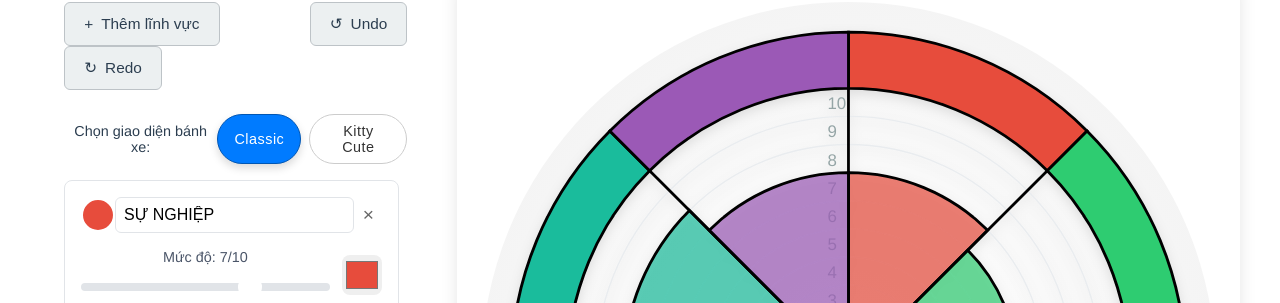
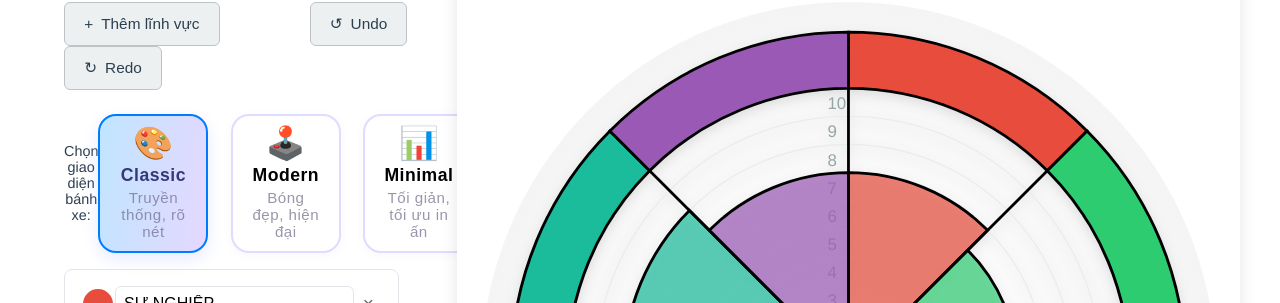
Before and after one commit to longhangoc/vue, a Vue app: page / in a window 1280 px wide. Shown: the part 368-671 px from the top of the page. Built offline with nearby package versions, Linux system fonts and the light colour scheme.

Commit message:
Update HelloWorld.vue

```diff
--- a/src/components/HelloWorld.vue
+++ b/src/components/HelloWorld.vue
@@ -25,11 +25,25 @@
         <!-- Wheel Mode Switch: Segmented Control -->
         <div class="wheel-mode-switch">
           <span class="mode-label">Chọn giao diện bánh xe:</span>
-          <div class="mode-buttons">
+          <div class="mode-buttons fancy-modes">
             <button :class="{'mode-button': true, active: wheelMode==='classic'}"
-                    @click="setWheelMode('classic')">Classic</button>
-            <button :class="{'mode-button': true, active: wheelMode==='cute'}"
-                    @click="setWheelMode('cute')">Kitty Cute</button>
+                    @click="setWheelMode('classic')">
+              <span class="mode-emoji">🎨</span>
+              <span>Classic</span>
+              <small class="mode-caption">Truyền thống, rõ nét</small>
+            </button>
+            <button :class="{'mode-button': true, active: wheelMode==='modern'}"
+                    @click="setWheelMode('modern')">
+              <span class="mode-emoji">🕹️</span>
+              <span>Modern</span>
+              <small class="mode-caption">Bóng đẹp, hiện đại</small>
+            </button>
+            <button :class="{'mode-button': true, active: wheelMode==='minimal'}"
+                    @click="setWheelMode('minimal')">
+              <span class="mode-emoji">📊</span>
+              <span>Minimal</span>
+              <small class="mode-caption">Tối giản, tối ưu in ấn</small>
+            </button>
           </div>
         </div>
 
@@ -186,8 +200,10 @@ export default {
     drawWheel() {
       if (this.wheelMode === 'classic') {
         this.drawClassicWheel();
-      } else if (this.wheelMode === 'cute') {
-        this.drawCuteWheel();
+      } else if (this.wheelMode === 'modern') {
+        this.drawModernWheel();
+      } else if (this.wheelMode === 'minimal') {
+        this.drawMinimalWheel();
       }
     },
     // --- Giao diện Classic ---
@@ -373,114 +389,80 @@ export default {
         svg.appendChild(textEl);
       });
     },
-    // --- Giao diện dễ thương kiểu pastel cute ---
-    drawCuteWheel() {
-      // Pastel sắc nét, dễ nhìn hơn
-      const pastelColors = [ '#f9d2ec', '#a4e2ff', '#fff2b2', '#d1fdff', '#e5ffd8', '#ffe8f0', '#f6dfeb', '#ffd6f6', '#e2d1ff', '#fff0e6', '#bbead7', '#d5ceea'];
-      const cuteIcons = ['🐰','🐻','🦄','🐱','🐥','🍭','🥑','🌸','🎀','🍉','🧸','🦊'];
+    // --- Giao diện Minimal ---
+    drawMinimalWheel() {
       const svg = this.$refs.wheelSvg;
       const centerX = 250, centerY = 250;
       const maxRadius = 200;
       svg.innerHTML = '';
-      // Nền trắng sữa
-      const bg = document.createElementNS("http://www.w3.org/2000/svg", "circle");
-      bg.setAttribute("cx", centerX);
-      bg.setAttribute("cy", centerY);
-      bg.setAttribute("r", maxRadius + 28);
-      bg.setAttribute("fill", "#fffcfa");
-      svg.appendChild(bg);
-      // Vẽ vòng ngoài nhẹ
+      // Vẽ các vòng tròn dashed
       for (let i = 1; i <= 10; i++) {
         const circle = document.createElementNS("http://www.w3.org/2000/svg", "circle");
         circle.setAttribute("cx", centerX);
         circle.setAttribute("cy", centerY);
         circle.setAttribute("r", maxRadius * i / 10);
         circle.setAttribute("fill", "none");
-        circle.setAttribute("stroke", '#f3e7f0');
-        circle.setAttribute("stroke-width", "2");
+        circle.setAttribute("stroke", "#ccc");
+        circle.setAttribute("stroke-dasharray", "4 2");
+        circle.setAttribute("stroke-width", "1");
         svg.appendChild(circle);
       }
-      // Vẽ các sector
       const angleStep = (2 * Math.PI) / this.areas.length;
       this.areas.forEach((area, i) => {
-        const pastel = pastelColors[i % pastelColors.length];
-        const icon = cuteIcons[i % cuteIcons.length];
-        const startAngle = i * angleStep - Math.PI/2;
-        const endAngle = (i + 1) * angleStep - Math.PI/2;
-        // Vùng pastel từng sector
-        const x1 = centerX + maxRadius * Math.cos(startAngle);
-        const y1 = centerY + maxRadius * Math.sin(startAngle);
-        const x2 = centerX + maxRadius * Math.cos(endAngle);
-        const y2 = centerY + maxRadius * Math.sin(endAngle);
-        const path = document.createElementNS("http://www.w3.org/2000/svg", "path");
-        const largeArc = (endAngle - startAngle) > Math.PI ? 1 : 0;
-        const d = `M ${centerX} ${centerY} L ${x1} ${y1} A ${maxRadius} ${maxRadius} 0 ${largeArc} 1 ${x2} ${y2} Z`;
-        path.setAttribute("d", d);
-        path.setAttribute("fill", pastel);
-        path.setAttribute("stroke", "#e0baff");
-        path.setAttribute("stroke-width", "3");
-        svg.appendChild(path);
-        // Vẽ phần giá trị
-        const valueRadius = maxRadius * (area.value / 10);
-        const x1v = centerX + valueRadius * Math.cos(startAngle);
-        const y1v = centerY + valueRadius * Math.sin(startAngle);
-        const x2v = centerX + valueRadius * Math.cos(endAngle);
-        const y2v = centerY + valueRadius * Math.sin(endAngle);
-        const pathV = document.createElementNS("http://www.w3.org/2000/svg", "path");
-        const dV = `M ${centerX} ${centerY} L ${x1v} ${y1v} A ${valueRadius} ${valueRadius} 0 ${largeArc} 1 ${x2v} ${y2v} Z`;
-        pathV.setAttribute("d", dV);
-        pathV.setAttribute("fill", pastel);
-        pathV.setAttribute("fill-opacity", "0.81");
-        pathV.setAttribute("stroke", pastel);
-        pathV.setAttribute("stroke-width", "1");
-        svg.appendChild(pathV);
-        // Số to giữa sector
+        const startAngle = i * angleStep - Math.PI / 2;
+        const endAngle = (i + 1) * angleStep - Math.PI / 2;
         const midAngle = (startAngle + endAngle) / 2;
-        const textRadius = valueRadius * 0.55 + maxRadius*0.08;
-        const tx = centerX + textRadius * Math.cos(midAngle);
-        const ty = centerY + textRadius * Math.sin(midAngle) + 2;
-        const valueText = document.createElementNS("http://www.w3.org/2000/svg", "text");
-        valueText.setAttribute("x", tx);
-        valueText.setAttribute("y", ty);
-        valueText.setAttribute("fill", "#b8308b");
-        valueText.setAttribute("font-size", "2.1em");
-        valueText.setAttribute("font-weight", "bold");
-        valueText.setAttribute("text-anchor", "middle");
-        valueText.setAttribute("dominant-baseline", "middle");
-        valueText.setAttribute("style", "text-shadow: 1px 1px 2px #fff,0 0 8px #f6e1f9;font-family: 'Baloo 2', 'Comic Sans MS', 'Arial Rounded MT Bold', Arial, sans-serif;");
-        valueText.textContent = area.value;
-        svg.appendChild(valueText);
-        // Label cute: icon + tên, tím nổi hoặc trắng nếu nền đậm
-        const labelRadius = valueRadius * 1.45 < maxRadius * 0.75 ? maxRadius * 0.74 : valueRadius * 1.41;
-        const lx = centerX + labelRadius * Math.cos(midAngle);
-        const ly = centerY + labelRadius * Math.sin(midAngle) + 8;
-        const labelText = document.createElementNS("http://www.w3.org/2000/svg", "text");
-        labelText.setAttribute("x", lx);
-        labelText.setAttribute("y", ly);
-        let labelCol = i % 2 === 0 ? "#7240c2" : "#fff";
-        labelText.setAttribute("fill", labelCol);
-        labelText.setAttribute("font-size", "1.18em");
-        labelText.setAttribute("font-weight", "bold");
-        labelText.setAttribute("text-anchor", "middle");
-        labelText.setAttribute("dominant-baseline", "middle");
-        labelText.setAttribute("style", "font-family: 'Baloo 2', 'Comic Sans MS', 'Arial Rounded MT Bold', Arial, sans-serif;stroke:#fff;stroke-width:0.8px;text-shadow:0 0 8px #fff1ff;");
-        labelText.textContent = icon + ' ' + area.name;
-        svg.appendChild(labelText);
-      });
-      // Đường chia sector pastel nét rõ
-      for(let i = 0; i < this.areas.length; i++) {
-        const angle = i * angleStep - Math.PI/2;
-        const x = centerX + maxRadius * Math.cos(angle);
-        const y = centerY + maxRadius * Math.sin(angle);
+        // Vẽ đường phân cách
+        const x = centerX + maxRadius * Math.cos(startAngle);
+        const y = centerY + maxRadius * Math.sin(startAngle);
         const line = document.createElementNS("http://www.w3.org/2000/svg", "line");
         line.setAttribute("x1", centerX);
         line.setAttribute("y1", centerY);
         line.setAttribute("x2", x);
         line.setAttribute("y2", y);
-        line.setAttribute("stroke", "#e0baff");
-        line.setAttribute("stroke-width", "2");
+        line.setAttribute("stroke", "#aaa");
+        line.setAttribute("stroke-width", "1");
         svg.appendChild(line);
-      }
+        // Vẽ minimal value arc
+        const valueRadius = maxRadius * (area.value / 10);
+        const x1Val = centerX + valueRadius * Math.cos(startAngle);
+        const y1Val = centerY + valueRadius * Math.sin(startAngle);
+        const x2Val = centerX + valueRadius * Math.cos(endAngle);
+        const y2Val = centerY + valueRadius * Math.sin(endAngle);
+        const largeArcFlag = (endAngle - startAngle) <= Math.PI ? 0 : 1;
+        const d = `M ${x1Val} ${y1Val} A ${valueRadius} ${valueRadius} 0 ${largeArcFlag} 1 ${x2Val} ${y2Val}`;
+        const arcPath = document.createElementNS("http://www.w3.org/2000/svg", "path");
+        arcPath.setAttribute("d", d);
+        arcPath.setAttribute("fill", "none");
+        arcPath.setAttribute("stroke", area.color);
+        arcPath.setAttribute("stroke-width", "4");
+        arcPath.setAttribute("stroke-linecap", "round");
+        svg.appendChild(arcPath);
+        // Vẽ text ở ngoài cùng
+        const textRadius = maxRadius * 0.9;
+        const textX = centerX + textRadius * Math.cos(midAngle);
+        const textY = centerY + textRadius * Math.sin(midAngle);
+        const textEl = document.createElementNS("http://www.w3.org/2000/svg", "text");
+        textEl.setAttribute("x", textX);
+        textEl.setAttribute("y", textY);
+        textEl.setAttribute("fill", "#333");
+        textEl.setAttribute("font-size", "12px");
+        textEl.setAttribute("text-anchor", "middle");
+        textEl.setAttribute("dominant-baseline", "middle");
+        textEl.textContent = area.name;
+        svg.appendChild(textEl);
+      });
+      // Vẽ đường chia cuối cùng
+      const lastLineX = centerX + maxRadius * Math.cos(2 * Math.PI - Math.PI / 2);
+      const lastLineY = centerY + maxRadius * Math.sin(2 * Math.PI - Math.PI / 2);
+      const lastLine = document.createElementNS("http://www.w3.org/2000/svg", "line");
+      lastLine.setAttribute("x1", centerX);
+      lastLine.setAttribute("y1", centerY);
+      lastLine.setAttribute("x2", lastLineX);
+      lastLine.setAttribute("y2", lastLineY);
+      lastLine.setAttribute("stroke", "#aaa");
+      lastLine.setAttribute("stroke-width", "1");
+      svg.appendChild(lastLine);
     },
     saveAsSVG() {
       const svg = this.$refs.wheelSvg;
@@ -636,34 +618,53 @@ body {
   gap: 0.5rem;
 }
 
-.mode-button {
-  padding: 0.5rem 1rem;
-  border: 1px solid #ccc;
+.fancy-modes {
+  display: flex;
+  gap: 1.4rem;
+}
+.fancy-modes .mode-button {
+  min-width: 110px;
+  min-height: 72px;
+  padding: 0.5rem 1.2rem 0.7rem 1.2rem;
+  display: flex;
+  flex-direction: column;
+  align-items: center;
+  justify-content: center;
+  border: 2px solid #dedcff;
   background: #fff;
-  border-radius: 999px;
-  font-size: 0.9rem;
+  border-radius: 18px;
+  font-size: 1.1rem;
+  font-weight: bold;
   letter-spacing: 0.5px;
+  box-shadow: 0 2px 9px rgba(136,123,233,0.06);
   cursor: pointer;
-  transition: background 0.3s ease, border 0.3s ease, color 0.3s ease, box-shadow 0.3s ease;
-  color: #333; /* Màu chữ mặc định */
+  transition: box-shadow 0.22s, background 0.22s, color 0.22s, border 0.22s;
+}
+.fancy-modes .mode-button .mode-emoji {
+  font-size: 2rem;
+  margin-bottom: 0.1em;
+}
+.fancy-modes .mode-button .mode-caption {
+  font-size: 0.86em;
+  font-weight: 400;
+  opacity: 0.7;
+  margin-top: 0.23em;
+  color: #6d6b87;
+}
+.fancy-modes .mode-button.active {
+  background: linear-gradient(98deg, #c0e5ff 0%, #e5d8ff 100%);
+  border-color: #007bff;
+  color: #35377a;
+  box-shadow: 0 6px 16px 0 #B8BFFF55;
+}
+.fancy-modes .mode-button:focus {
   outline: none;
+  box-shadow: 0 0 0 3px #b1e1ffcc;
 }
-
-.mode-button:focus {
-  outline: none;
-  box-shadow: 0 0 0 3px rgba(0, 123, 255, 0.3);
-}
-
-.mode-button:hover {
-  background: #f0f0f0; /* Màu khi hover nhẹ nhàng */
-  border-color: #bbb;
-}
-
-.mode-button.active {
-  background: #007bff; /* Màu nền khi chọn */
-  border-color: #0056b3;
-  color: #fff; /* Đảm bảo chữ luôn hiển thị rõ ràng */
-  box-shadow: 0 4px 8px rgba(0, 0, 0, 0.15);
+.fancy-modes .mode-button:hover {
+  background: #f8f9ff;
+  border-color: #b390fb;
+  color: #443663;
 }
 
 /* Areas Container */
```
